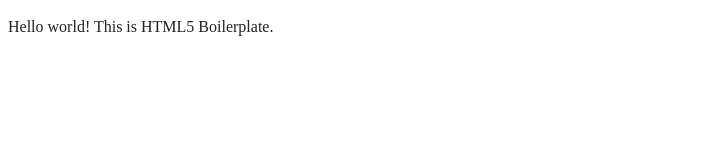
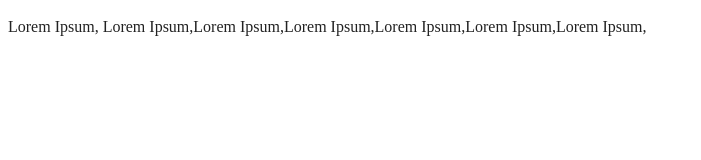
Before and after one commit to callecandelier-maker/JavaScript-test, a website built with webpack: page index.html in a window 1280 px wide. Shown: the whole page, without its empty margins (0-701 px from the left). Built offline with nearby package versions, Linux system fonts and the light colour scheme.

Commit message:
lektion övning

```diff
--- a/index.html
+++ b/index.html
@@ -25,7 +25,7 @@
 <body>
 
   <!-- Add your site or application content here -->
-  <p>Hello world! This is HTML5 Boilerplate.</p>
+  <p class="txt">Hello world! This is HTML5 Boilerplate.</p>
   <script src="js/app.js"></script>
 
 </body>
--- a/js/app.js
+++ b/js/app.js
@@ -0,0 +1,12 @@
+
+
+const name = 'Lorem Ipsum, Lorem Ipsum,Lorem Ipsum,Lorem ' +
+  '                   Ipsum,Lorem Ipsum,Lorem Ipsum,Lorem Ipsum, ';
+let number = 43;
+number = 39;
+
+document.querySelector('.txt').innerHTML = name;
+
+console.log(`Hej jag heter ${name}
+och jag är ${number} år`);
+console.log("Hello World!");
```
